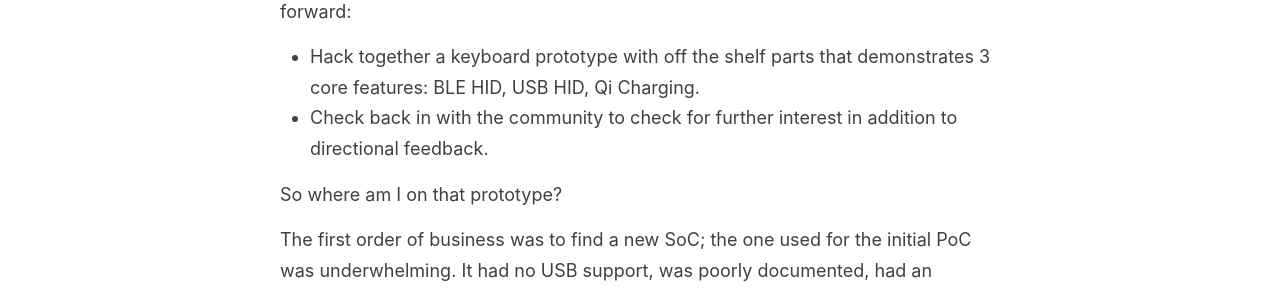
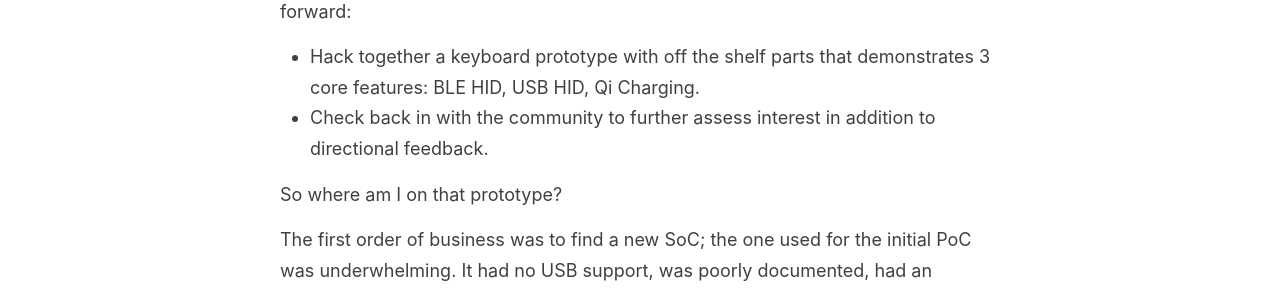
Before and after one commit to JordanMajd/ttykeyboards.com, a Jekyll site: the page built from _posts/2019-11-19-status-report-0.md, in a window 1280 px wide. Shown: the part 1012-1303 px from the top of the page. Built offline with Jekyll 4.4.1, drawn with Linux system fonts in a browser that asks for light colours.

Commit message:
Language revisions

```diff
--- a/_posts/2019-11-19-status-report-0.md
+++ b/_posts/2019-11-19-status-report-0.md
@@ -16,7 +16,7 @@ The results are in, it is feasible but it will take blood, toil, tears, and keyc
 With every objective for the proof of concept checked off, I'm taking another step forward:
 
 - Hack together a keyboard prototype with off the shelf parts that demonstrates 3 core features: BLE HID, USB HID, Qi Charging.
-- Check back in with the community to check for further interest in addition to directional feedback.
+- Check back in with the community to further assess interest in addition to directional feedback.
 
 So where am I on that prototype?
 
```
